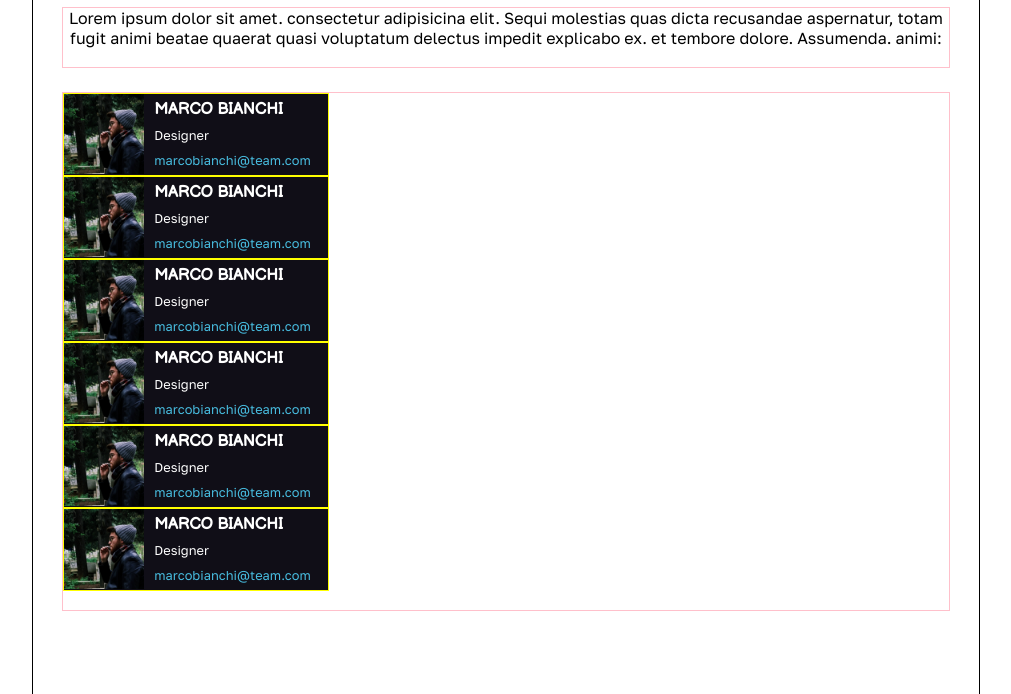
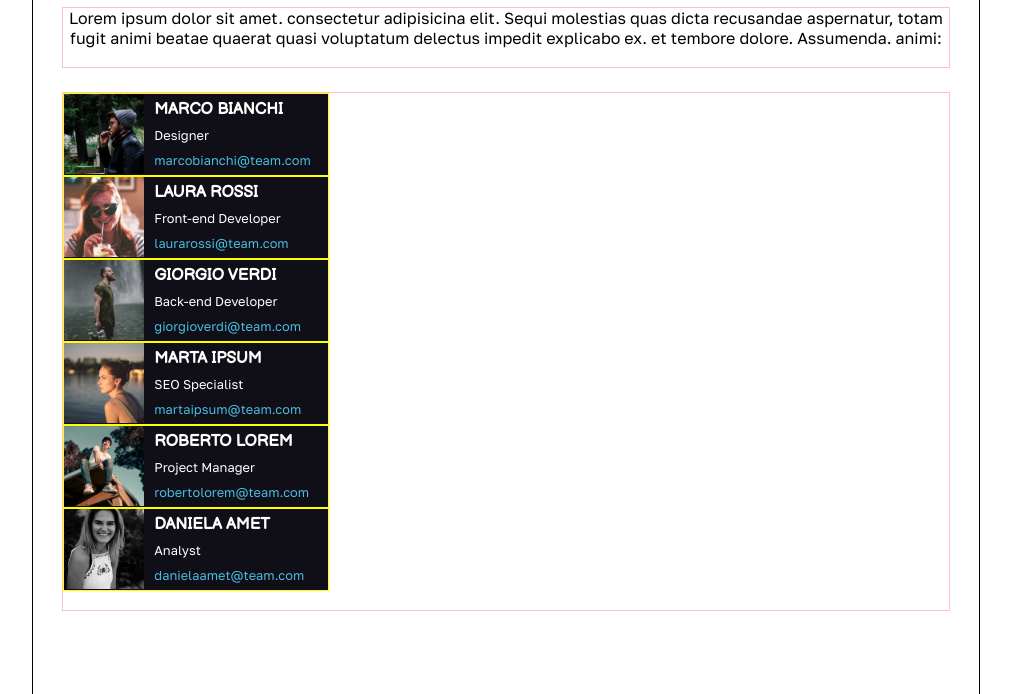
Before and after one commit to soniabergamini/html-css-float-cards, a plain HTML site: page index.html in a window 1280 px wide. Shown: the part 106-800 px from the top of the page, without its empty margins (134-1145 px from the left). Drawn offline with Linux system fonts and the light colour scheme.

Commit message:
[html] personalizzati blocchi main

```diff
--- a/index.html
+++ b/index.html
@@ -26,34 +26,34 @@
                 <p class="email" >marcobianchi@team.com</p>
             </div>
             <div>
-                <img src="./Risorse/img/male1.png" alt="male1">
-                <h4>MARCO BIANCHI</h4>
-                <p>Designer</p>
-                <p class="email" >marcobianchi@team.com</p>
+                <img src="./Risorse/img/female1.png" alt="male1">
+                <h4>LAURA ROSSI</h4>
+                <p>Front-end Developer</p>
+                <p class="email" >laurarossi@team.com</p>
             </div>
             <div>
-                <img src="./Risorse/img/male1.png" alt="male1">
-                <h4>MARCO BIANCHI</h4>
-                <p>Designer</p>
-                <p class="email" >marcobianchi@team.com</p>
+                <img src="./Risorse/img/male2.png" alt="male1">
+                <h4>GIORGIO VERDI</h4>
+                <p>Back-end Developer</p>
+                <p class="email" >giorgioverdi@team.com</p>
             </div>
             <div>
-                <img src="./Risorse/img/male1.png" alt="male1">
-                <h4>MARCO BIANCHI</h4>
-                <p>Designer</p>
-                <p class="email" >marcobianchi@team.com</p>
+                <img src="./Risorse/img/female2.png" alt="male1">
+                <h4>MARTA IPSUM</h4>
+                <p>SEO Specialist</p>
+                <p class="email" >martaipsum@team.com</p>
             </div>
             <div>
-                <img src="./Risorse/img/male1.png" alt="male1">
-                <h4>MARCO BIANCHI</h4>
-                <p>Designer</p>
-                <p class="email" >marcobianchi@team.com</p>
+                <img src="./Risorse/img/male3.png" alt="male1">
+                <h4>ROBERTO LOREM</h4>
+                <p>Project Manager</p>
+                <p class="email" >robertolorem@team.com</p>
             </div>
             <div>
-                <img src="./Risorse/img/male1.png" alt="male1">
-                <h4>MARCO BIANCHI</h4>
-                <p>Designer</p>
-                <p class="email" >marcobianchi@team.com</p>
+                <img src="./Risorse/img/female3.png" alt="male1">
+                <h4>DANIELA AMET</h4>
+                <p>Analyst</p>
+                <p class="email" >danielaamet@team.com</p>
             </div>
         </section>
     </main>
```
Also changed, not shown: Risorse/img/female1.png (added), Risorse/img/female2.png (added), Risorse/img/female3.png (added), Risorse/img/male2.png (added), Risorse/img/male3.png (added).
